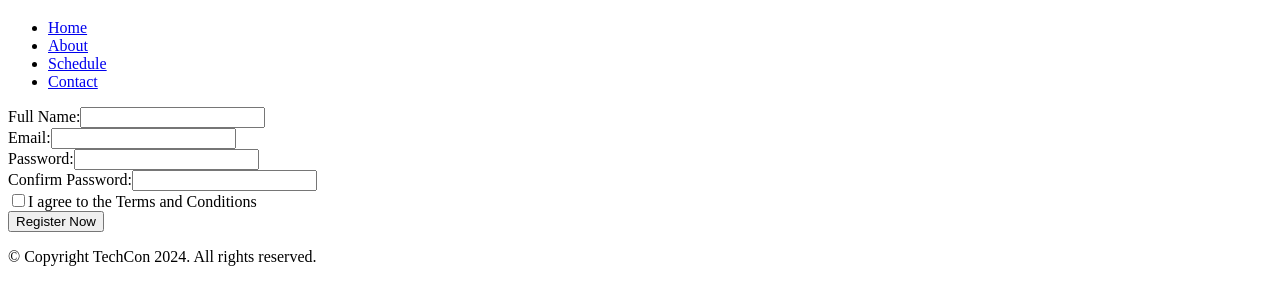
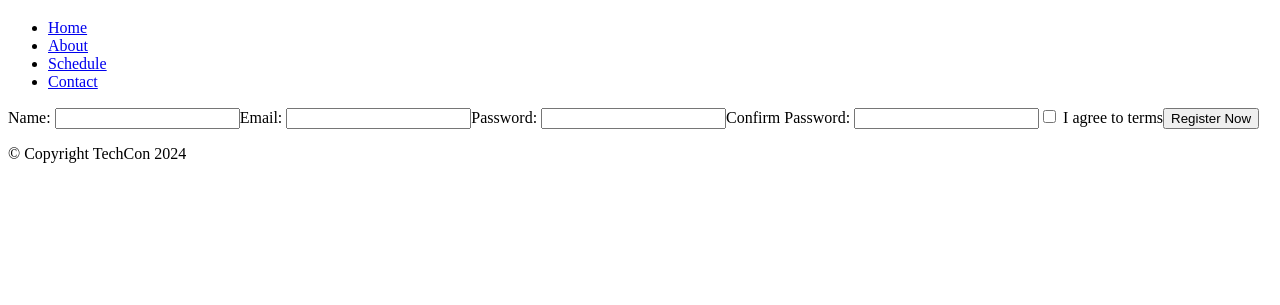
Before and after one commit to hiba-boop/TechCon_HTML, a plain HTML site: page techcon_website/register.html in a window 1280 px wide. Shown: the part 61-366 px from the top of the page. Drawn offline with Linux system fonts and the light colour scheme.

Commit message:
Added register.html with complete form

```diff
--- a/techcon_website/register.html
+++ b/techcon_website/register.html
@@ -1 +1 @@
-<!DOCTYPE html><html lang="en"><head><meta charset="UTF-8"><meta name="viewport" content="width=device-width, initial-scale=1.0"><title>Register for TechCon 2024</title></head><body><header><h1>Register for TechCon 2024</h1><nav><ul><li><a href="index.html">Home</a></li><li><a href="about.html">About</a></li><li><a href="schedule.html">Schedule</a></li><li><a href="contact.html">Contact</a></li></ul></nav></header><main><form><div><label for="name">Full Name:</label><input type="text" id="name" name="name" required></div><div><label for="email">Email:</label><input type="email" id="email" name="email" required></div><div><label for="password">Password:</label><input type="password" id="password" name="password" required></div><div><label for="confirm-password">Confirm Password:</label><input type="password" id="confirm-password" name="confirm-password" required></div><div><input type="checkbox" id="terms" name="terms" required><label for="terms">I agree to the Terms and Conditions</label></div><button type="submit">Register Now</button></form></main><footer><p>&copy; Copyright TechCon 2024. All rights reserved.</p></footer></body></html>
+<!DOCTYPE html><html><head><meta charset="UTF-8"><title>Register</title></head><body><header><h1>Register for TechCon 2024</h1><nav><ul><li><a href="index.html">Home</a></li><li><a href="about.html">About</a></li><li><a href="schedule.html">Schedule</a></li><li><a href="contact.html">Contact</a></li></ul></nav></header><main><form><label>Name: <input type="text" required></label><label>Email: <input type="email" required></label><label>Password: <input type="password" required></label><label>Confirm Password: <input type="password" required></label><label><input type="checkbox" required> I agree to terms</label><button type="submit">Register Now</button></form></main><footer><p>&copy; Copyright TechCon 2024</p></footer></body></html>
```
